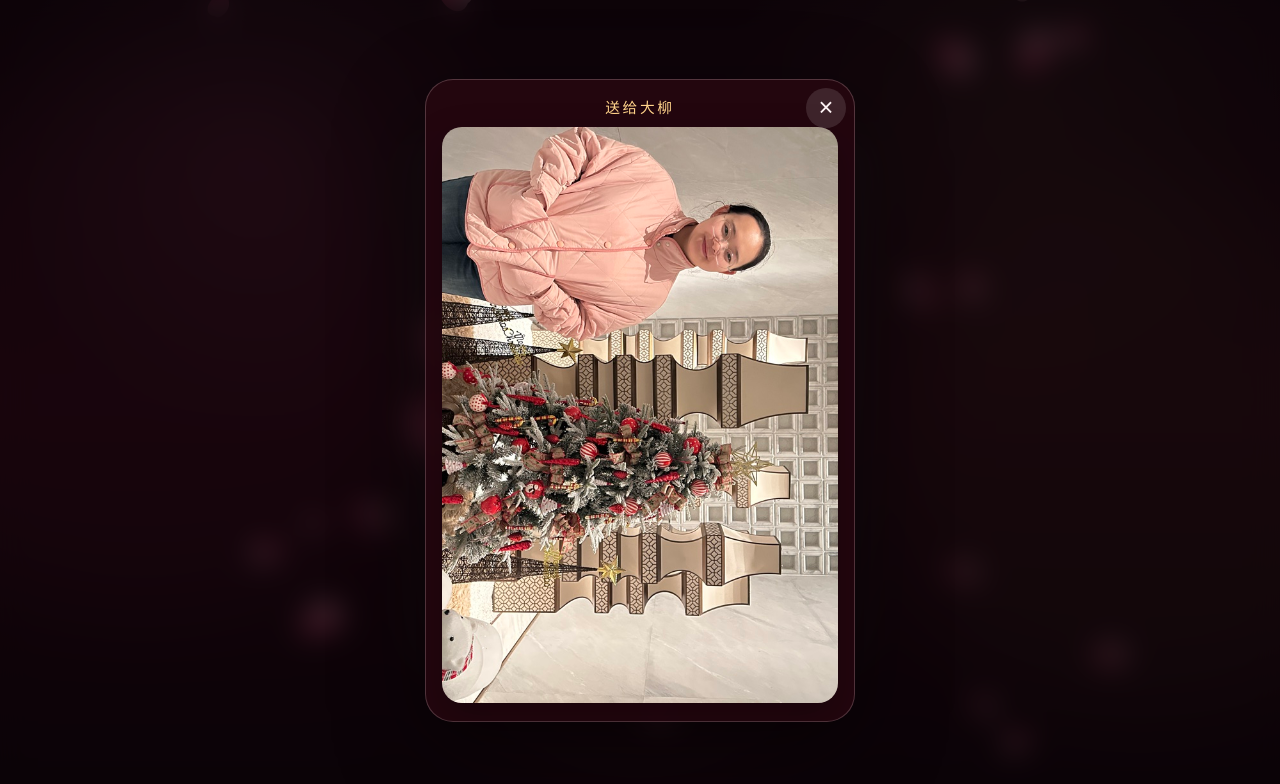
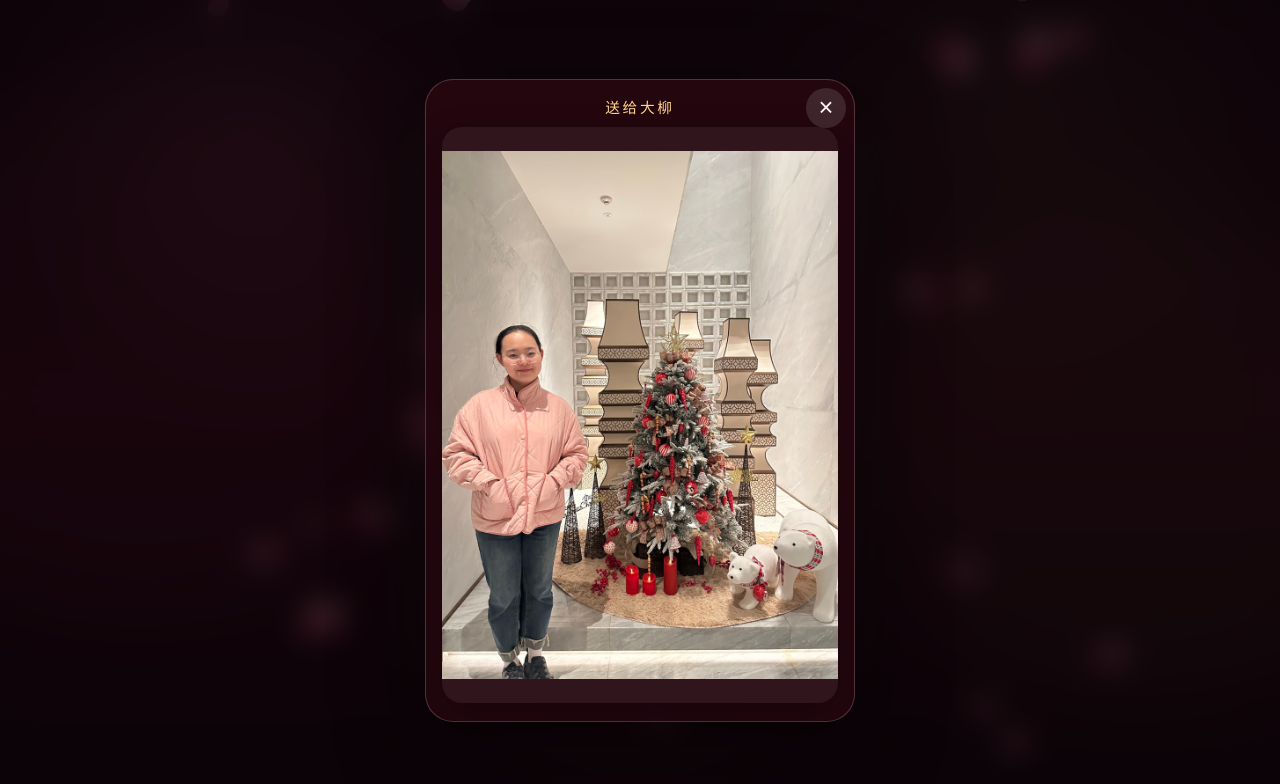
Before and after one commit to pengyizheng/rose, a plain HTML site: page wechat-rose-dali/index.html in a window 1280 px wide. Both pictures are taken after a click on the button "点开玫瑰查看照片". Shown: the top 784 px of the page. Drawn offline with Linux system fonts and the light colour scheme.

Commit message:
fix: correct displayed photo orientation

```diff
--- a/wechat-rose-dali/index.html
+++ b/wechat-rose-dali/index.html
@@ -69,10 +69,10 @@
         <img
           class="photo-image"
           id="photo-image"
-          src="./assets/dali-photo-web.jpg"
+          src="./assets/dali-photo-web-fixed.jpg"
           alt="大柳的照片"
-          width="900"
-          height="1200"
+          width="1200"
+          height="900"
           loading="eager"
           decoding="sync"
         />
--- a/wechat-rose-dali/styles.css
+++ b/wechat-rose-dali/styles.css
@@ -433,7 +433,7 @@ body {
   display: block;
   width: 100%;
   max-height: 72vh;
-  object-fit: cover;
+  object-fit: contain;
   background: rgba(255, 255, 255, 0.06);
   border-radius: 20px;
   box-shadow: 0 14px 36px rgba(0, 0, 0, 0.28);
```
Also changed, not shown: wechat-rose-dali/assets/dali-photo-web-fixed.jpg (added).
